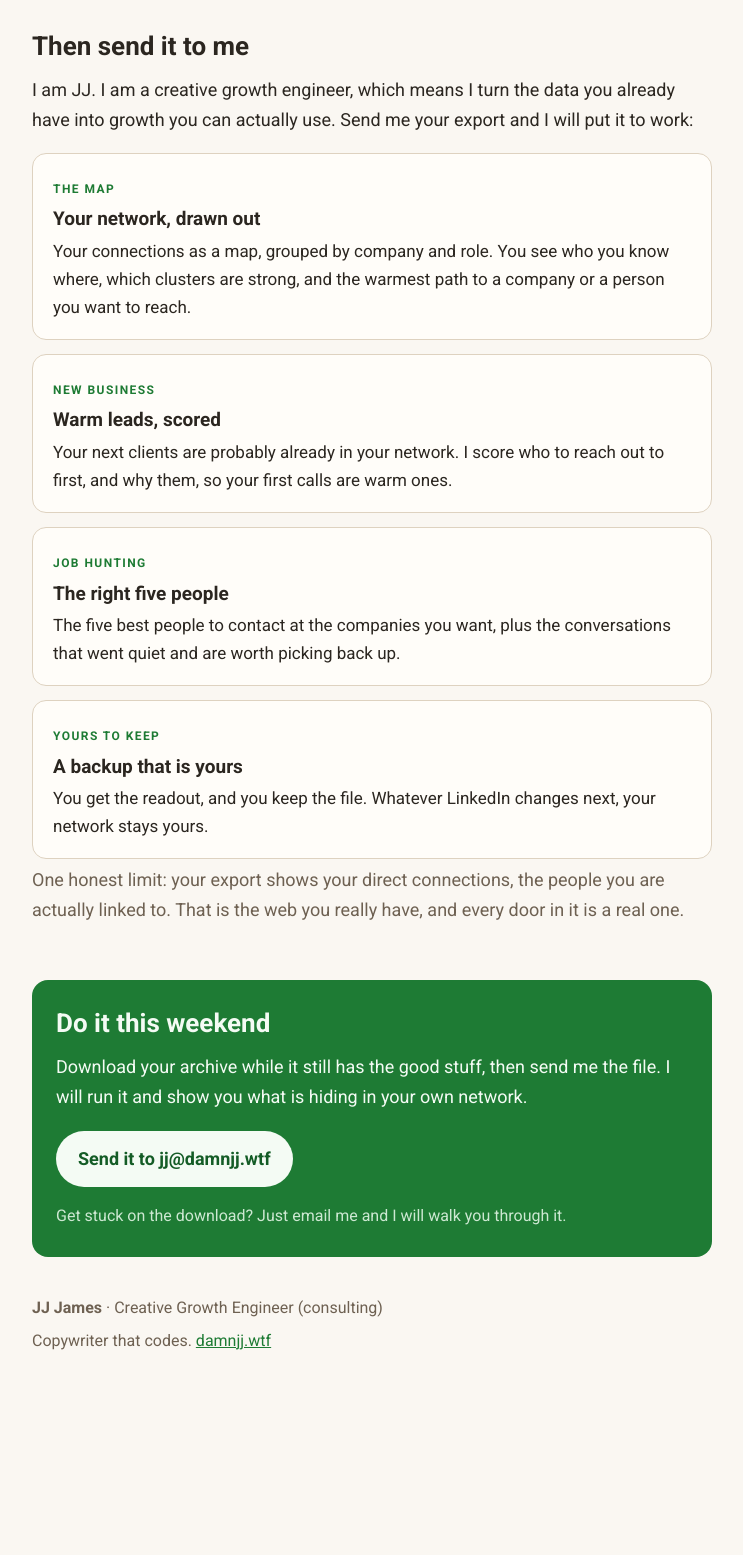
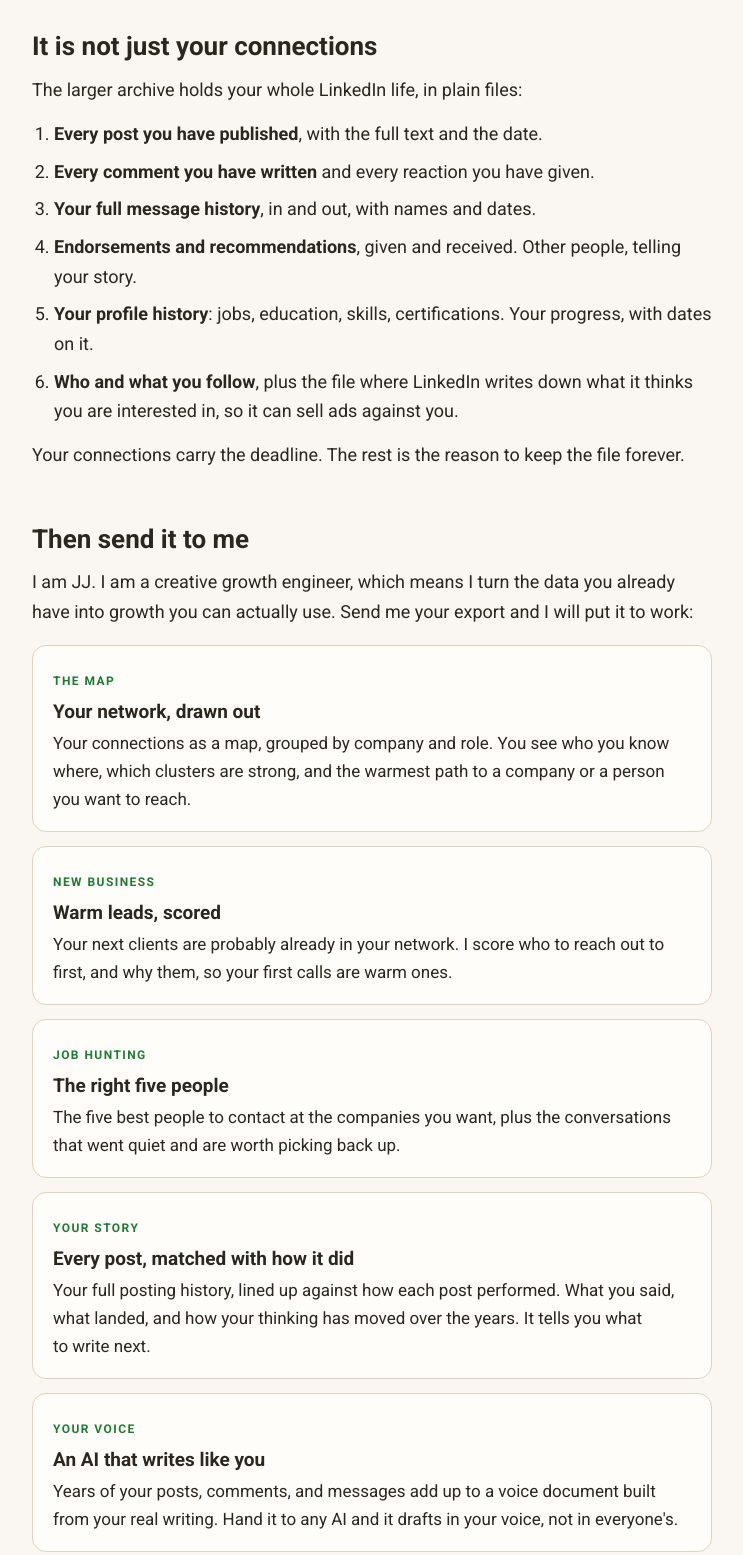
Before and after one commit to Damnjjwtf/zux-board, a plain HTML site: page linkedin-archive/index.html in a window 1280 px wide. Shown: the part 982-2537 px from the top of the page, without its empty margins (268-1011 px from the left). Before the commit the page ends 2390 px from the top, so only its background shows below. Drawn offline with Linux system fonts and the light colour scheme.

Commit message:
LinkedIn page: add full archive contents, story and voice offers, analytics note

```diff
--- a/linkedin-archive/index.html
+++ b/linkedin-archive/index.html
@@ -6,7 +6,7 @@
 <meta name="color-scheme" content="light dark" />
 <link rel="icon" href="data:," />
 <title>Grab Your LinkedIn Data Before December | JJ James</title>
-<meta name="description" content="In December, LinkedIn cuts companies and job titles out of its data download. Grab your larger archive now, then send it to JJ and he will put it to work." />
+<meta name="description" content="In December, LinkedIn cuts companies and job titles out of its data download. Grab your larger archive now: your connections, your posts, your messages, your story. Then send it to JJ and he will put it to work." />
 <meta property="og:title" content="Grab your LinkedIn data before December" />
 <meta property="og:description" content="LinkedIn is about to cut the most useful part of your data download. Two minutes to grab yours, then send it to JJ and he will turn it into a map of your network, warm leads, and job paths." />
 <meta property="og:type" content="website" />
@@ -146,6 +146,20 @@
   </section>
 
   <section>
+    <h2>It is not just your connections</h2>
+    <p>The larger archive holds your whole LinkedIn life, in plain files:</p>
+    <ol class="steps">
+      <li><strong>Every post you have published</strong>, with the full text and the date.</li>
+      <li><strong>Every comment you have written</strong> and every reaction you have given.</li>
+      <li><strong>Your full message history</strong>, in and out, with names and dates.</li>
+      <li><strong>Endorsements and recommendations</strong>, given and received. Other people, telling your story.</li>
+      <li><strong>Your profile history</strong>: jobs, education, skills, certifications. Your progress, with dates on it.</li>
+      <li><strong>Who and what you follow</strong>, plus the file where LinkedIn writes down what it thinks you are interested in, so it can sell ads against&nbsp;you.</li>
+    </ol>
+    <p>Your connections carry the deadline. The rest is the reason to keep the file&nbsp;forever.</p>
+  </section>
+
+  <section>
     <h2>Then send it to me</h2>
     <p>I am JJ. I am a creative growth engineer, which means I turn the data you already have into growth you can actually use. Send me your export and I will put it to&nbsp;work:</p>
     <div class="cards">
@@ -165,17 +179,27 @@
         <p>The five best people to contact at the companies you want, plus the conversations that went quiet and are worth picking back&nbsp;up.</p>
       </div>
       <div class="card">
+        <p class="tag">Your story</p>
+        <h3>Every post, matched with how it did</h3>
+        <p>Your full posting history, lined up against how each post performed. What you said, what landed, and how your thinking has moved over the years. It tells you what to write&nbsp;next.</p>
+      </div>
+      <div class="card">
+        <p class="tag">Your voice</p>
+        <h3>An AI that writes like you</h3>
+        <p>Years of your posts, comments, and messages add up to a voice document built from your real writing. Hand it to any AI and it drafts in your voice, not in&nbsp;everyone's.</p>
+      </div>
+      <div class="card">
         <p class="tag">Yours to keep</p>
         <h3>A backup that is yours</h3>
         <p>You get the readout, and you keep the file. Whatever LinkedIn changes next, your network stays&nbsp;yours.</p>
       </div>
     </div>
-    <p class="muted">One honest limit: your export shows your direct connections, the people you are actually linked to. That is the web you really have, and every door in it is a real&nbsp;one.</p>
+    <p class="muted">Two honest notes. Your export shows your direct connections, the people you are actually linked to; every door in that web is a real one. And how your posts performed, the impressions and the reactions, lives in a second export, your content analytics. Grab that too, I will show you where, and I will match the two&nbsp;together.</p>
   </section>
 
   <div class="cta">
     <h2>Do it this weekend</h2>
-    <p>Download your archive while it still has the good stuff, then send me the file. I will run it and show you what is hiding in your own&nbsp;network.</p>
+    <p>Download your archive while it still has the good stuff, then send me the file. I will run it and show you what is hiding in your network, and in your own&nbsp;story.</p>
     <a class="btn" href="mailto:jj@damnjj.wtf?subject=My%20LinkedIn%20export">Send it to jj@damnjj.wtf</a>
     <p class="small">Get stuck on the download? Just email me and I will walk you through&nbsp;it.</p>
   </div>
```
